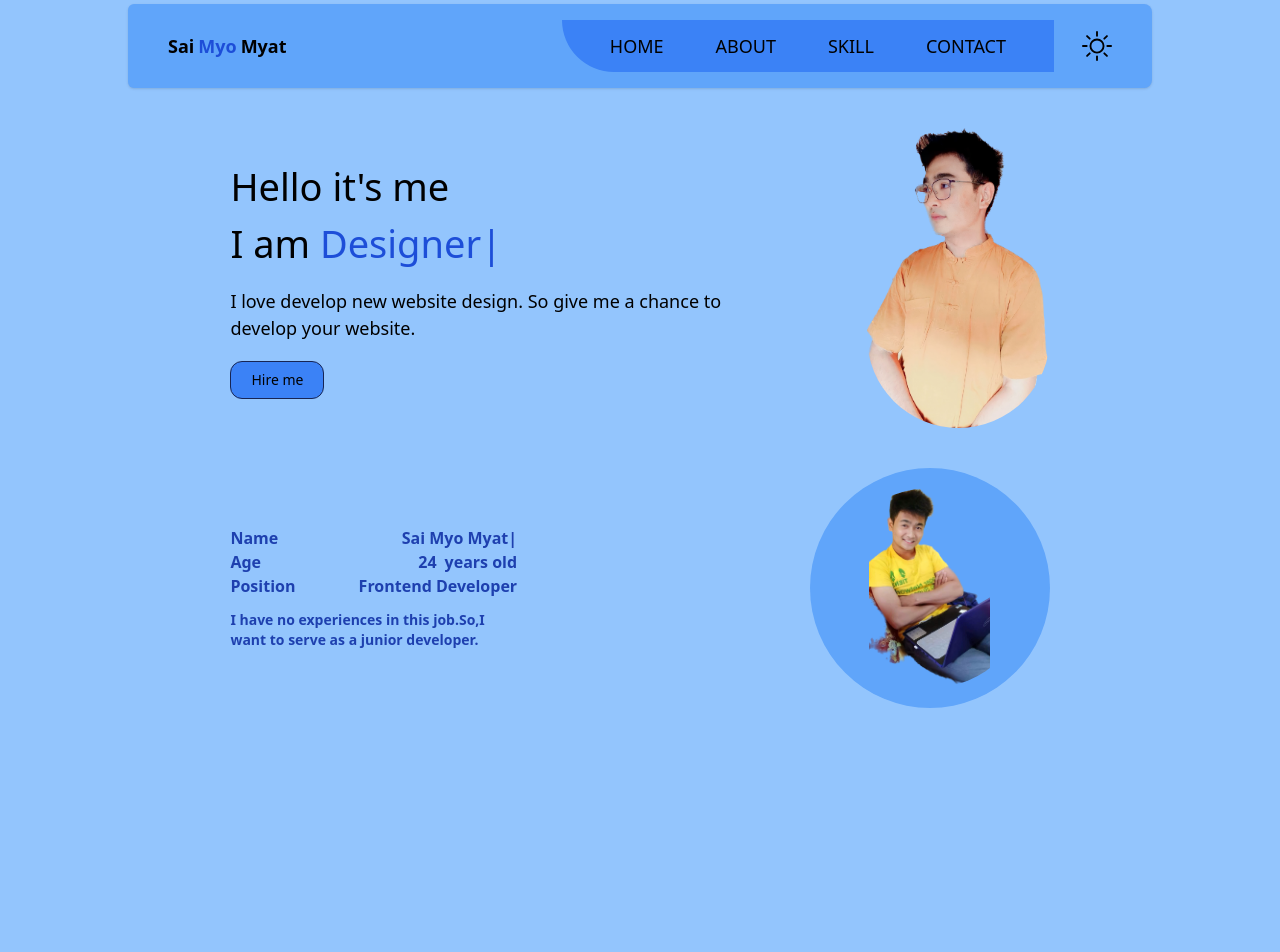
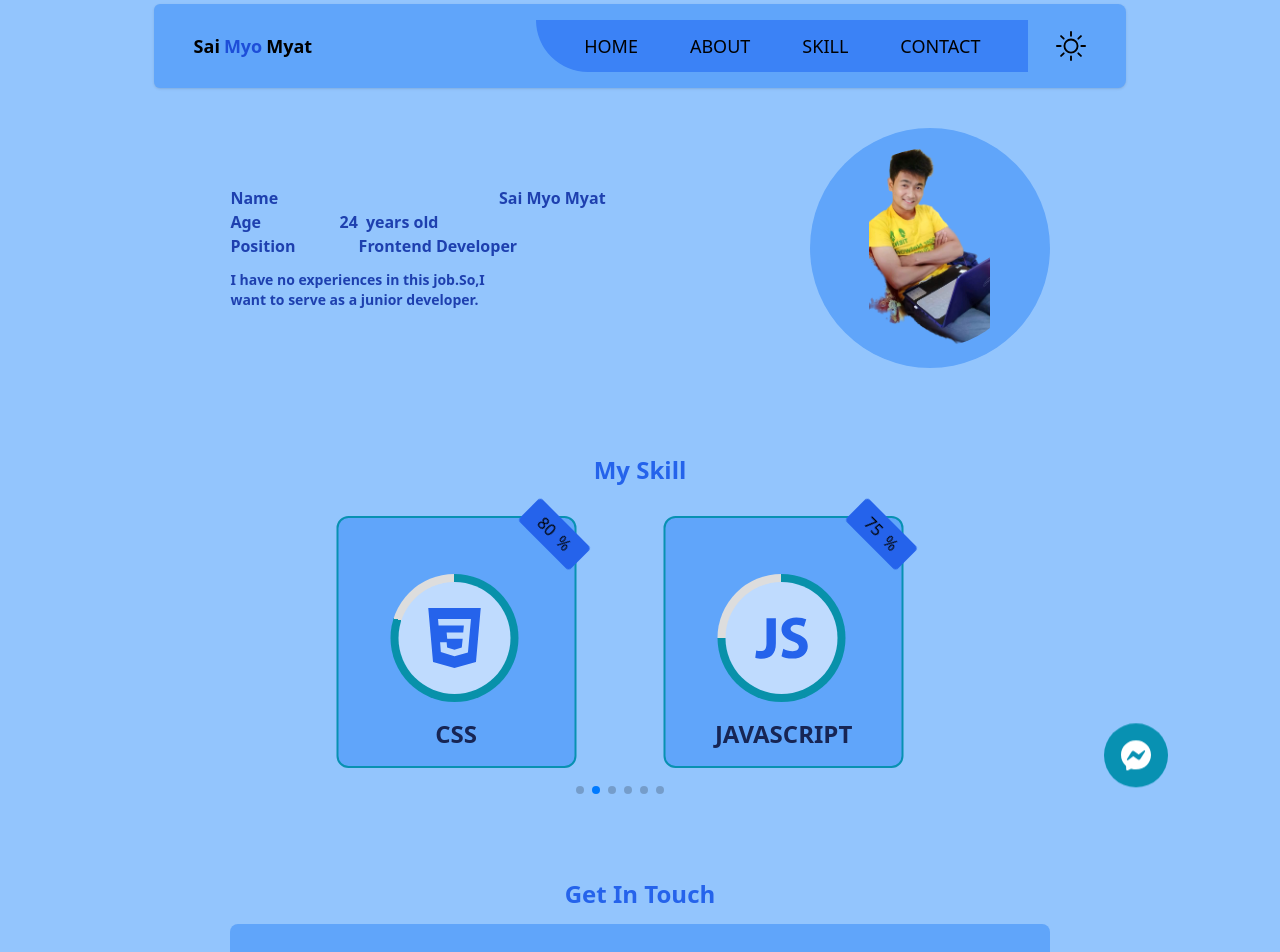
Before and after one commit to saimyomyat/MyPortfolio, a React (Vite) app: page / in a window 1280 px wide. Shown: the top 952 px of the page. Before the commit the page ends 800 px from the top, so only its background shows below. Built offline with nearby package versions, Linux system fonts and the light colour scheme.

Commit message:
remove hero section

```diff
--- a/src/App.jsx
+++ b/src/App.jsx
@@ -11,11 +11,11 @@ const App = () => {
   return (
     <div className="w-full md:w-[80%] mx-auto ">
       <Navbar />
-      <Hero />
+      {/* <Hero /> */}
       <About />
-      {/* <Skill /> */}
-      {/* <Footer /> */}
-      {/* <Messenger /> */}
+      <Skill />
+      <Footer />
+      <Messenger />
     </div>
   );
 }
--- a/src/components/About.jsx
+++ b/src/components/About.jsx
@@ -28,7 +28,7 @@ const About = () => {
         viewport={{ once: false, amount: 0.7 }}
         className=" font-semibold text-blue-800 dark:text-white mx-auto md:mx-0 w-[80%] md:w-[35%]"
       >
-        <div className=" cstomcs flex justify-between">
+        <div className=" w-96 cstomcs flex justify-between">
           <h1 className=" text-1xl">Name</h1>
           <span className=" text-1xl">
             {inView ? (
@@ -41,7 +41,7 @@ const About = () => {
             ) : null}
           </span>
         </div>
-        <div className=" flex justify-between">
+        <div className=" w-52 flex justify-between">
           <h1 className=" text-1xl">Age</h1>
           <span ref={ref} className=" text-1xl">
             {inView ? <CountUp start={0} end={24} duration={3} /> : null}
--- a/src/components/Navbar.jsx
+++ b/src/components/Navbar.jsx
@@ -61,7 +61,7 @@ const Navbar = () => {
   ];
   return (
     <nav
-      className="  bg-blue-400 shadow dark:bg-slate-500 mx-auto
+      className="  bg-blue-400 shadow dark:bg-slate-500 mx-auto w-[95%]
      sticky top-0 z-[999] rounded-s-md mt-1 py-4 rounded-lg  pr-10  pl-10
 
      "
```
